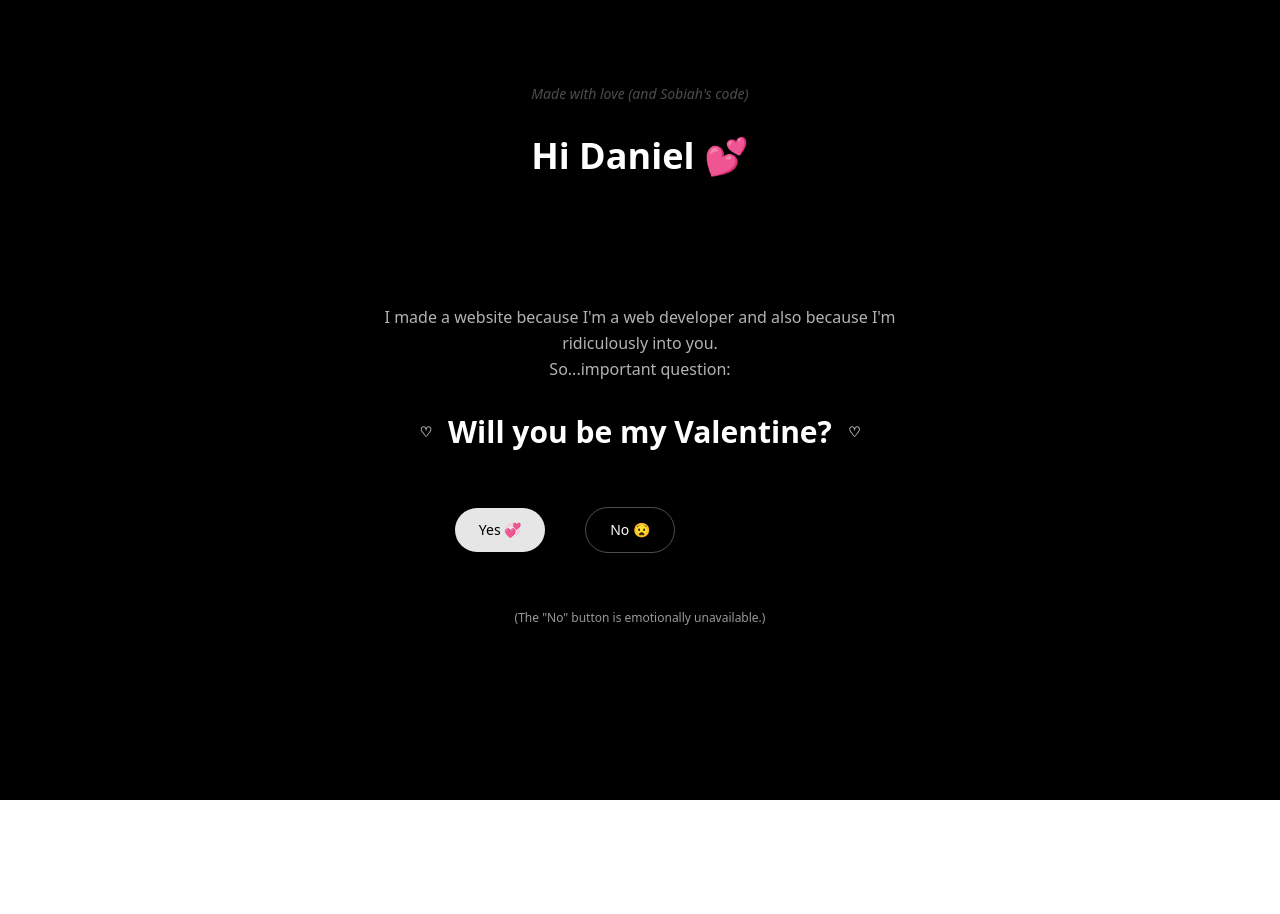
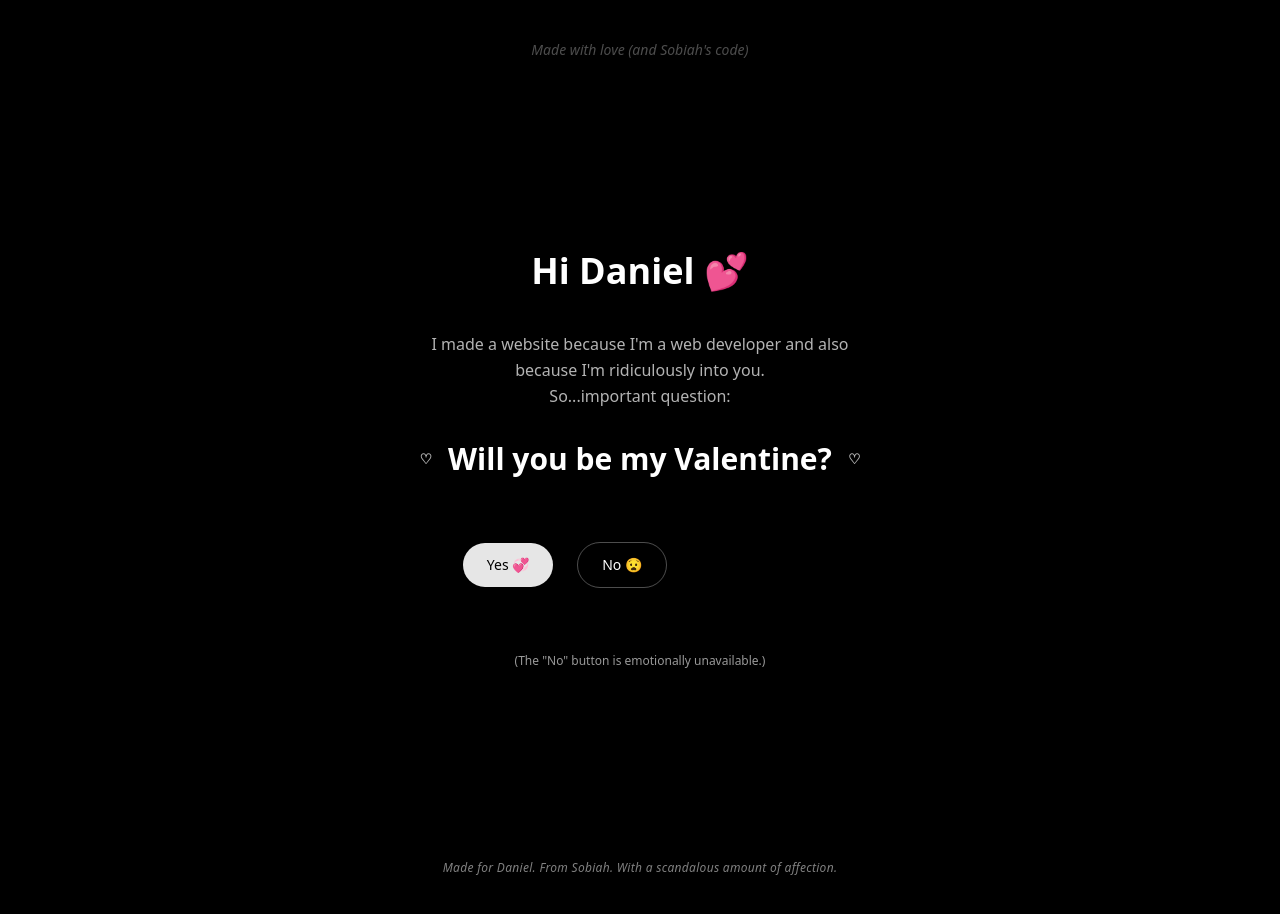
Before and after one commit to SobiahSelvarajah/ss-be-my-valentine, a Next.js app: page / in a window 1280 px wide. Before the commit the page ends 800 px from the top, so only its background shows below. Built offline with nearby package versions, Linux system fonts and the light colour scheme.

Commit message:
general final edits

```diff
--- a/src/app/page.js
+++ b/src/app/page.js
@@ -46,18 +46,18 @@ export default function Page() {
 
 
   return(
-    <main className="min-h-screen grid place-items-center
-                     px-6 py-10 bg-black text-white">
-
+    <main className="min-h-screen px-6 py-10 bg-black text-white">
+      <p className="text-sm italic text-white/30 text-center">
+        Made with love (and {girlfriendName}'s code)
+      </p>
+      <div className="min-h-screen flex flex-col
+                      items-center justify-center">
         {/* ======================================== */}
         {/*              HEADER / INTRO              */}
         {/* ======================================== */}
         <header
-        className="w-full max-w-xl text-center space-y-8"
+          className="w-full max-w-xl text-center"
         >
-        <p className="text-sm italic text-white/30">
-          Made with love (and {girlfriendName}'s code)
-        </p>
           <h1 className="text-3xl sm:text-4xl font-semibold">
             Hi {boyfriendName} 💕
           </h1>
@@ -70,23 +70,28 @@ export default function Page() {
         {/* ======================================== */}
         {initialStage === "ask" && (
           <section className="max-w-xl mx-auto mt-10
-                            text-center space-y-8">
-          <p className="text-white/70 leading-relaxed ">
+                              text-center space-y-6
+                              sm:space-y-8">
+            <p className="text-sm sm:text-base text-white/70
+                          leading-relaxed
+                          max-w-md mx-auto">
               I made a website because I'm a
               web developer and also because
               I'm ridiculously into you.
               <br/>
               So...important question:
             </p>
-          <h2 className="text-2xl sm:text-3xl font-semibold
+            <h2 className="text-xl sm:text-3xl font-semibold
                           inline-flex items-center gap-4
                           justify-center">
               <span className="text-sm opacity-70">♡</span>
               <span>Will you be my Valentine?</span>
               <span className="text-sm opacity-70">♡</span>
             </h2>
-          <div className="relative h-24 flex justify-center
-                          items-center">
+            <div className="relative h-28 flex flex-col
+                            sm:flex-row justify-center
+                            items-center gap-4 sm:gap-6
+                            max-w-xl mx-auto w-full">
               <button
                 type="button"
                 onClick={() => setInitialStage("yes")}
@@ -97,7 +102,8 @@ export default function Page() {
               >
                 Yes 💞
               </button>
-            <div className="relative w-[240px] h-16 ml-6 sm:ml-10">
+              <div className="relative w-[220px] h-14
+                              sm:w-[240px] sm:h-16">
                 <button
                   type="button"
                   onMouseEnter={dodgeNo}
@@ -112,7 +118,7 @@ export default function Page() {
                 </button>
               </div>
             </div>
-          <p className="text-xs text-white/60">
+            <p className="text-[11px] sm:text-xs text-white/60">
               (The "No" button is emotionally unavailable.)
             </p>
           </section>
@@ -130,8 +136,8 @@ export default function Page() {
             {!fakeReveal && (
               <>
                 <h2 className="text-2xl sm:text-3xl font-semibold
-                            inline-flex items-center justify-center
-                            gap-4">
+                              inline-flex items-center
+                              justify-center gap-4">
                   <span className="text-sm opacity-70">♡</span>
                   <span>YAY! It's a date.</span>
                   <span className="text-sm opacity-70">♡</span>
@@ -235,15 +241,17 @@ export default function Page() {
               </button>
             </div>
 
+
+          </section>
+        )}
+      </div>
         <footer>
           <p className="text-xs text-white/50
-                          italic tracking-wide">
+                        italic tracking-wide text-center">
             Made for {boyfriendName}. From {girlfriendName}.
             With a scandalous amount of affection.
           </p>
         </footer>
-        </section>
-      )}
     </main>
   );
 };
```
Lines whose indentation alone changed are shown as unchanged.
